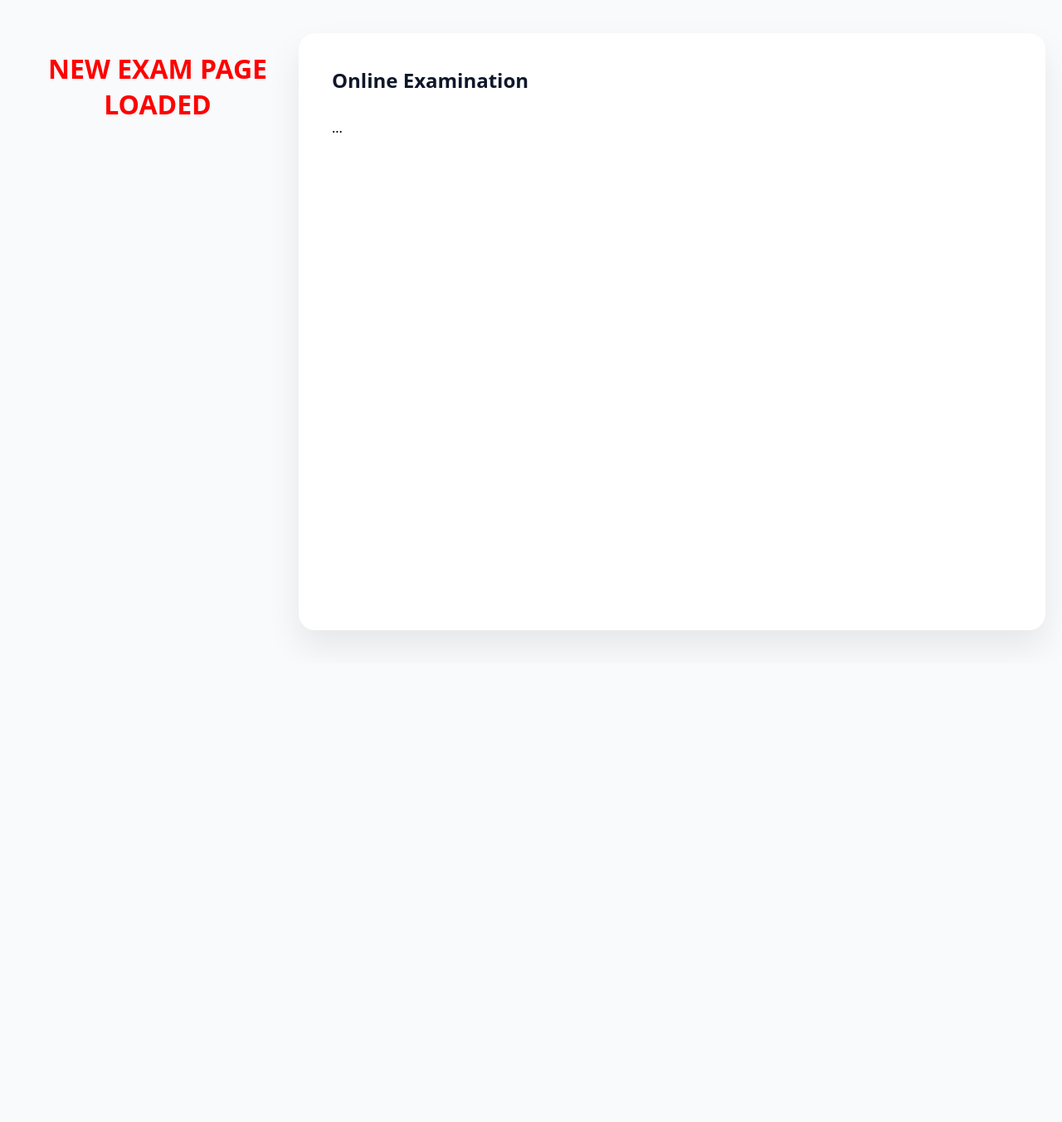
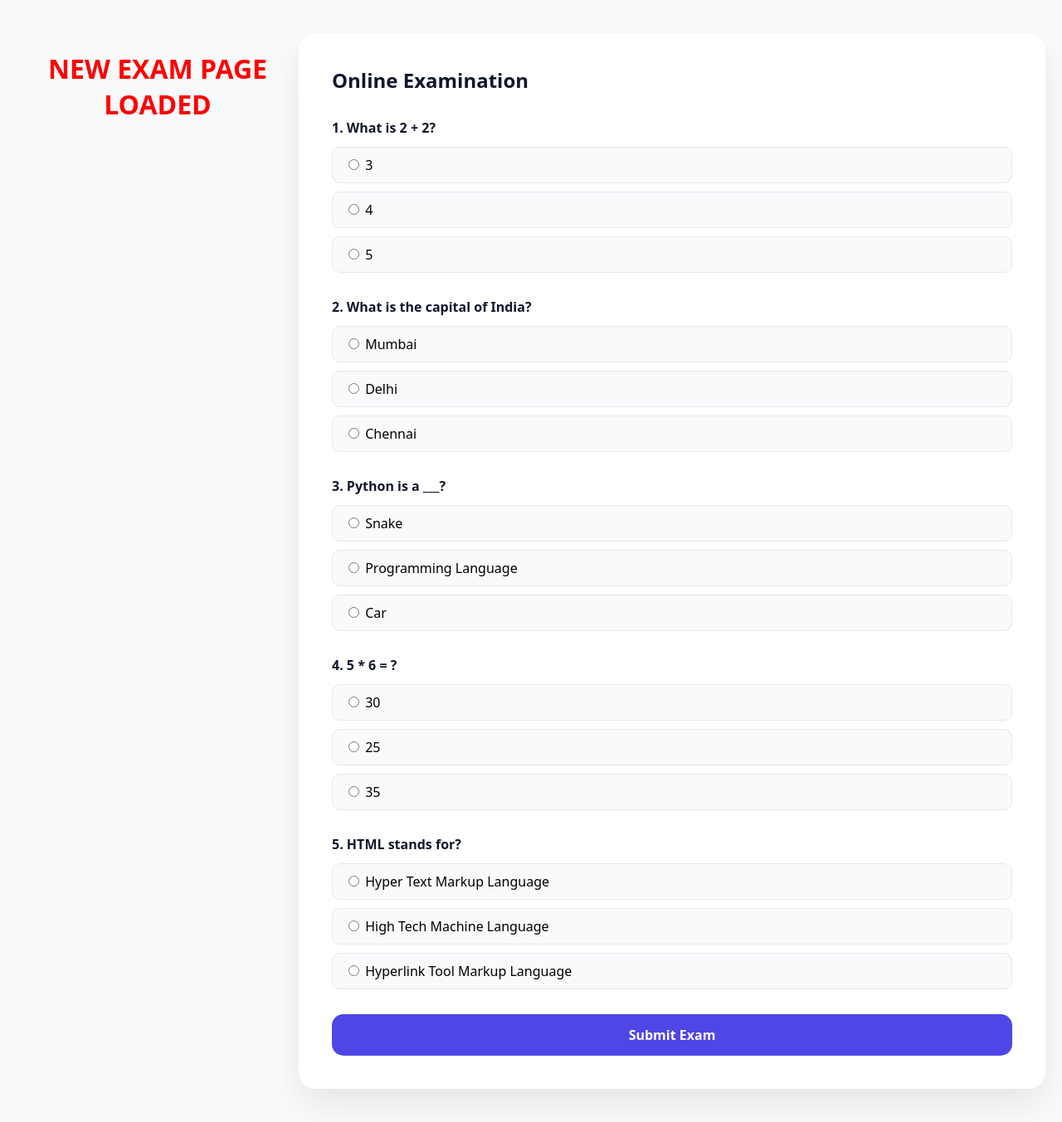
Before and after one commit to gaga8454/online-exam-proctoring, a Flask app: page /exam in a window 1280 px wide. Shown: the whole page at 83% size. Before the commit the page ends 772 px from the top, so only its background shows below. Run offline with Flask 3, Linux system fonts and the light colour scheme; the visitor is signed in with stand-in values (Sample User, id 1); data that the repository does not hold is empty.

Commit message:
Restored exam questions in exam.html

```diff
--- a/templates/exam.html
+++ b/templates/exam.html
@@ -76,8 +76,52 @@
     <form method="POST" action="/submit">
         <input type="hidden" name="cheatCount" id="cheatCount" value="0">
 
-        <!-- all 5 questions exactly as you wrote -->
-        ...
+    <div class="question">
+    <p>1. What is 2 + 2?</p>
+    <div class="options">
+        <label><input type="radio" name="q1" value="A"> 3</label>
+        <label><input type="radio" name="q1" value="B"> 4</label>
+        <label><input type="radio" name="q1" value="C"> 5</label>
+    </div>
+</div>
+
+<div class="question">
+    <p>2. What is the capital of India?</p>
+    <div class="options">
+        <label><input type="radio" name="q2" value="A"> Mumbai</label>
+        <label><input type="radio" name="q2" value="B"> Delhi</label>
+        <label><input type="radio" name="q2" value="C"> Chennai</label>
+    </div>
+</div>
+
+<div class="question">
+    <p>3. Python is a ___?</p>
+    <div class="options">
+        <label><input type="radio" name="q3" value="A"> Snake</label>
+        <label><input type="radio" name="q3" value="B"> Programming Language</label>
+        <label><input type="radio" name="q3" value="C"> Car</label>
+    </div>
+</div>
+
+<div class="question">
+    <p>4. 5 * 6 = ?</p>
+    <div class="options">
+        <label><input type="radio" name="q4" value="A"> 30</label>
+        <label><input type="radio" name="q4" value="B"> 25</label>
+        <label><input type="radio" name="q4" value="C"> 35</label>
+    </div>
+</div>
+
+<div class="question">
+    <p>5. HTML stands for?</p>
+    <div class="options">
+        <label><input type="radio" name="q5" value="A"> Hyper Text Markup Language</label>
+        <label><input type="radio" name="q5" value="B"> High Tech Machine Language</label>
+        <label><input type="radio" name="q5" value="C"> Hyperlink Tool Markup Language</label>
+    </div>
+</div>
+
+<button type="submit" class="submit-btn">Submit Exam</button>
     </form>
 </div>
 
```
